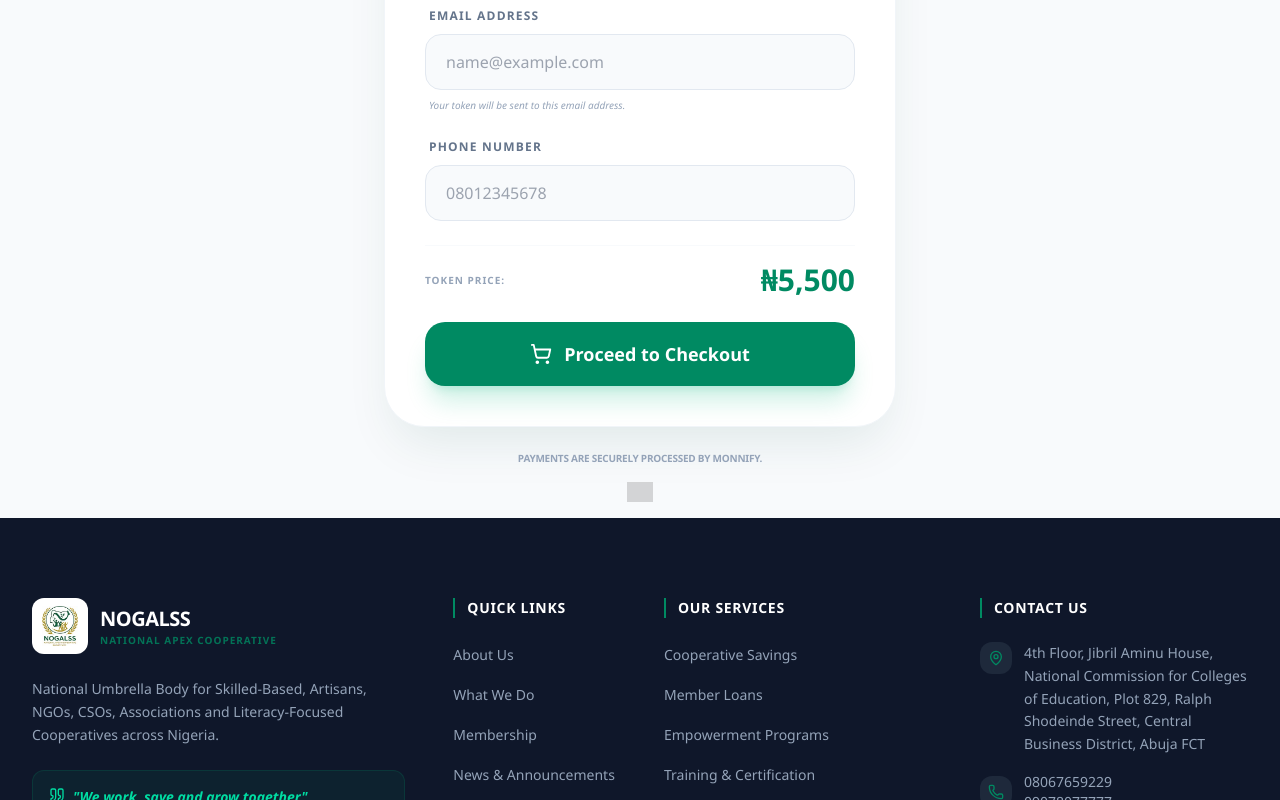
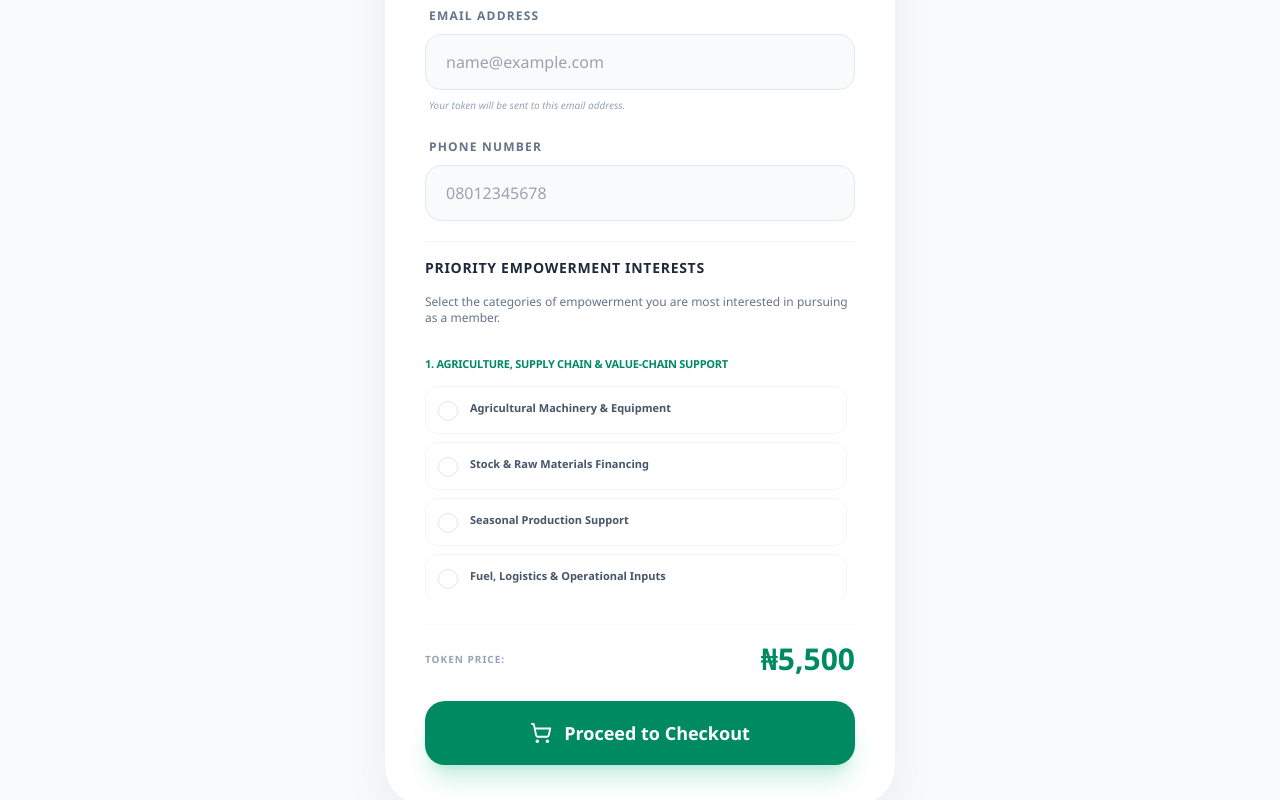
Before and after one commit to Yamojr001/nogfrontend, a Next.js app: page /buy-token in a window 1280 px wide. Shown: the part 386-1186 px from the top of the page. Built offline with nearby package versions, Linux system fonts and the light colour scheme; no server answers; grey boxes are pictures that could not be loaded.

Commit message:
adding mailer and priority list

```diff
--- a/src/app/buy-token/page.tsx
+++ b/src/app/buy-token/page.tsx
@@ -3,6 +3,7 @@
 import React, { useState } from 'react';
 import { Loader2, ArrowLeft, ShoppingCart, ShieldCheck, AlertCircle } from 'lucide-react';
 import { useRouter } from 'next/navigation';
+import { EMPOWERMENT_CATEGORIES } from '@/constants/empowerment';
 import { api } from '@/lib/api';
 import Script from 'next/script';
 import Link from 'next/link';
@@ -20,6 +21,14 @@ export default function BuyTokenPage() {
   const handleInputChange = (e: React.ChangeEvent<HTMLInputElement>) => {
     const { id, value } = e.target;
     setFormData(prev => ({ ...prev, [id]: value }));
+  };
+
+  const [empowermentInterests, setEmpowermentInterests] = useState<string[]>([]);
+  const toggleEmpowerment = (label: string) => {
+    setEmpowermentInterests(prev => {
+      if (prev.includes(label)) return prev.filter(i => i !== label);
+      return [...prev, label];
+    });
   };
 
   const handlePurchase = async (e: React.FormEvent) => {
@@ -48,6 +57,10 @@ export default function BuyTokenPage() {
         isTestMode: true,
         onComplete: function(response: any) {
           // Response usually contains paymentReference. We know our reference.
+          console.log("Monnify payment complete:", response);
+          if (empowermentInterests.length > 0) {
+            sessionStorage.setItem('pendingEmpowerments', JSON.stringify(empowermentInterests));
+          }
           router.push(`/buy-token/success?paymentReference=${paymentReference}`);
         },
         onClose: function(data: any) {
@@ -128,6 +141,37 @@ export default function BuyTokenPage() {
                     className="w-full h-14 px-5 bg-slate-50 border border-slate-200 rounded-2xl focus:ring-4 focus:ring-[#008A62]/10 focus:border-[#008A62] outline-none transition-all font-medium text-slate-800"
                   />
                 </div>
+
+                {/* Priority Empowerments UI */}
+                <div className="space-y-4 pt-4 border-t border-slate-100">
+                  <div className="flex items-center gap-2 mb-2">
+                    <h3 className="text-sm font-black text-slate-800 uppercase tracking-wider">Priority Empowerment Interests</h3>
+                  </div>
+                  <p className="text-xs text-slate-500 font-medium pb-2">Select the categories of empowerment you are most interested in pursuing as a member.</p>
+
+                  <div className="space-y-6 max-h-[250px] overflow-y-auto pr-2 custom-scrollbar">
+                    {EMPOWERMENT_CATEGORIES.map((cat) => (
+                      <div key={cat.id} className="space-y-3">
+                        <span className="text-[11px] font-black text-[#008A62] uppercase tracking-tight">{cat.title}</span>
+                        <div className="grid grid-cols-1 gap-2">
+                          {cat.options.map((opt) => (
+                            <button
+                              key={opt.id}
+                              type="button"
+                              onClick={() => toggleEmpowerment(opt.label)}
+                              className={`flex items-start gap-3 p-3 rounded-xl border transition-all text-left group ${empowermentInterests.includes(opt.label) ? 'bg-emerald-50 border-emerald-200 shadow-sm' : 'bg-white border-slate-100 hover:border-emerald-200'}`}
+                            >
+                              <div className={`mt-0.5 w-5 h-5 rounded-md border flex items-center justify-center shrink-0 transition-all ${empowermentInterests.includes(opt.label) ? 'bg-[#008A62] border-[#008A62] text-white' : 'bg-white border-slate-200'}`}>
+                                {empowermentInterests.includes(opt.label) && <svg className="w-3 h-3" fill="none" viewBox="0 0 24 24" stroke="currentColor"><path strokeLinecap="round" strokeLinejoin="round" strokeWidth={3} d="M5 13l4 4L19 7" /></svg>}
+                              </div>
+                              <span className={`text-[11px] font-bold leading-relaxed ${empowermentInterests.includes(opt.label) ? 'text-emerald-900' : 'text-slate-600'}`}>{opt.label}</span>
+                            </button>
+                          ))}
+                        </div>
+                      </div>
+                    ))}
+                  </div>
+                </div>
               </div>
 
               {error && (
--- a/src/app/register/member/page.tsx
+++ b/src/app/register/member/page.tsx
@@ -69,6 +69,20 @@ export default function MemberRegistrationPage() {
     if (storedToken) {
       setVerifiedToken(storedToken);
       sessionStorage.removeItem('verified_reg_token');
+    }
+
+    // Pre-fill empowerments from Buy Token page
+    const pendingEmp = sessionStorage.getItem('pendingEmpowerments');
+    if (pendingEmp) {
+      try {
+        const parsed = JSON.parse(pendingEmp);
+        if (Array.isArray(parsed) && parsed.length > 0) {
+          setForm(prev => ({ ...prev, empowermentInterest: parsed }));
+        }
+      } catch (e) {
+        console.error("Failed to parse pending empowerments:", e);
+      }
+      sessionStorage.removeItem('pendingEmpowerments');
     }
   }, []);
 
```
